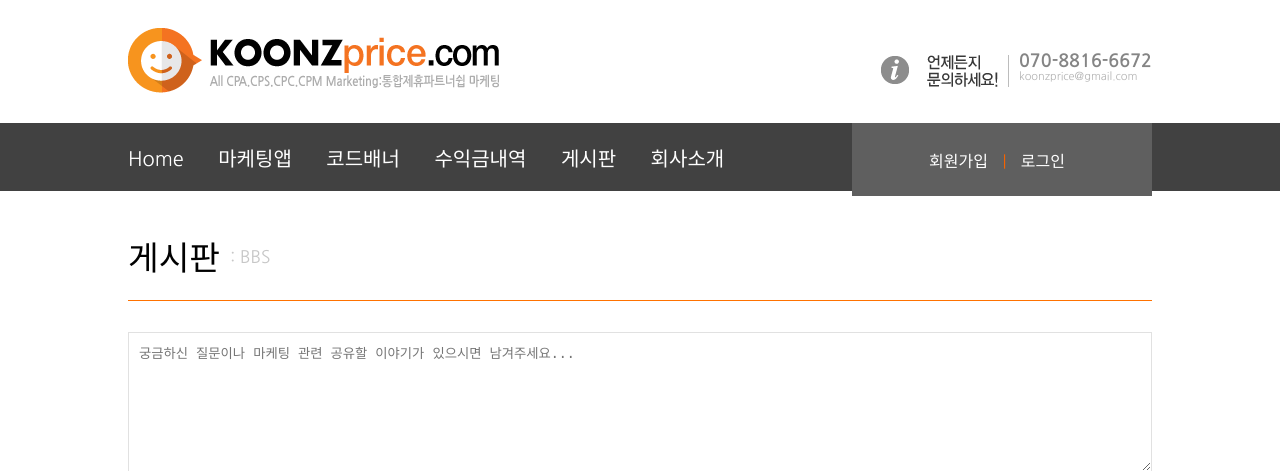
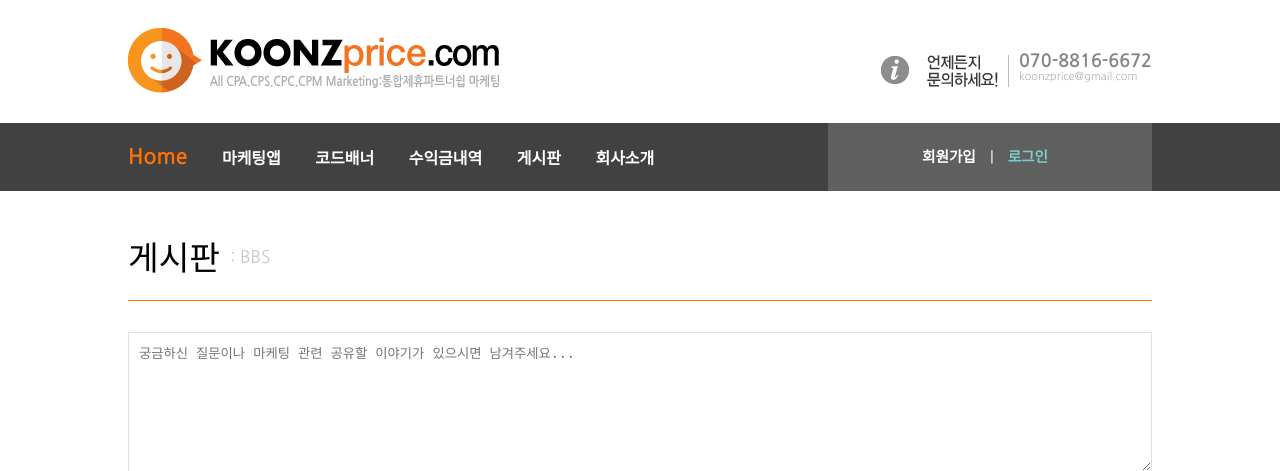
Before and after one commit to barakoonz/koonzprice, a PHP site: page /BBS.php in a window 1280 px wide. Shown: the top 471 px of the page. Run offline with PHP 8.4, Linux system fonts and the light colour scheme; data that the repository does not hold is empty.

Commit message:
수정
메뉴바태그들 정

```diff
--- a/00_header.php
+++ b/00_header.php
@@ -116,19 +116,26 @@
     </div>
     <!--메뉴부분 -->
     <nav class="topNav">
-        <div class="NavBox">
+        <div class="Box1024">
             <div class="NavBoxLeft">
-                <span><a href="<?=$PageName[0]?>.php">Home</a></span>
-                <span><a href="<?=$PageName[1]?>.php">마케팅앱</a></span>
-                <span><a href="<?=$PageName[2]?>.php">코드배너</a></span>
-                <span><a href="<?=$PageName[3]?>.php">수익금내역</a></span>
-                <span><a href="<?=$PageName[4]?>.php">게시판</a></span>
-                <span><a href="<?=$PageName[5]?>.php">회사소개</a></span>
+                <span class="NavBoxLeft_me"><a href="<?=$PageName[0]?>.php">Home</a></span>
+                <span class="NavBoxLeft_Default"><a href="<?=$PageName[1]?>.php">마케팅앱</a></span>
+                <span class="NavBoxLeft_Default"><a href="<?=$PageName[2]?>.php">코드배너</a></span>
+                <span class="NavBoxLeft_Default"><a href="<?=$PageName[3]?>.php">수익금내역</a></span>
+                <span class="NavBoxLeft_Default"><a href="<?=$PageName[4]?>.php">게시판</a></span>
+                <span class="NavBoxLeft_Default"><a href="<?=$PageName[5]?>.php">회사소개</a></span>
             </div>
             <div class="NavBoxRight">
-                <span><a href="<?=$PageName[6]?>.php">회원가입</a></span>
-                <span>|</span>
-                <span><a href="#" class="btn-example" onclick="layer_open('loginPopup');return false;">로그인</a></span>
+                <!--로그인전-->
+                <span class="NavBoxRight_join">
+                    <a href="<?=$PageName[6]?>.php">회원가입</a>
+                </span>
+                <span class="NavBoxLeftCenter">|</span>
+                <span class="NavBoxRight_login">
+                    <a href="#" class="btn-example" onclick="layer_open('loginPopup');return false;">로그인</a>
+                </span>
+                <!--로그인전-->
+                <!--로그인후-->
             </div>
         </div>
     </nav>
--- a/css/main.css
+++ b/css/main.css
@@ -109,70 +109,105 @@ body {
 }
 
 /*메뉴*/
-/*메누 네비게이터*/
+
 .topNav {
+    float: left;
+    clear: left;
 	width: 100%;
-	margin: 0 auto;
-	background-color: #414141;
+	margin: 0 auto 0 auto;
+    background-color:#414141;
 	height: 68px;
-	clear:left;
-	float:left;
 }
 
 .NavBox {
-	background-color: #414141;
 	height: 68px;
 	margin: auto;
 	width: 1024px;
 
 }
 .NavBoxLeft {
-    width:700px
-	margin-top: 0px;
-	padding-top: 20px;
-	float: left;
+    width: 700px;
+    height: 68px;
+	margin: 0 0 0 0;
+    float: left; clear: left;
+    font-weight: bold; line-height: 68px;
 }
 .NavBoxLeft span {
-	padding: 0px 30px 0px 0px;
+	padding:0 30 0 0;
 }
-.NavBoxLeft span a{
-	color: #FF7200;
+.NavBoxRight span {
+	padding:0 10 0 0;
+}
+
+.NavBoxLeft_me{
 	text-decoration: none;
-	color: #FFFFFF;
-	font-size:15pt;
-    font-weight: 500;
 }
-.NavBoxLeft span a:hover{
+.NavBoxLeft_me a{
+	text-decoration: none;
+    color: #FF7200;
+    font-size: 16pt;
+}
+.NavBoxLeft_me a:hover{
+	text-decoration: none;
+	color: #00F8F3;
+}
+.NavBoxLeft_Default{
+	color: white;
+	text-decoration: none;
+    font-size: 12pt;
+}
+.NavBoxLeft_Default a{
+	text-decoration: none;
+    color: #fff;
+}
+.NavBoxLeft_Default a:hover{
 	text-decoration: none;
 	color: #00F8F3;
 }
 
+
 .NavBoxRight{
-	color: #F56300;
-	float: right;
+	font-size:11pt;font-weight: bold;
+    float: left;
 	text-align: center;
 	background-color: #5F5F5F;
-	padding-top: 25px;
-	padding-left: 30px;
-	padding-right: 30px;
-	padding-bottom: 24px;
-	width: 240px;
-}
-.NavBoxRight span {
-	padding: 0px 10px 10px 0px;
-}
-.NavBoxRight a{
-    color: #CDEBF0;
-	text-decoration: none;
-	color: #FFFFFF;
-	font-size:12pt;
-    font-weight: 500;
+	padding: 0 0 0 0;
+    width: 324px;
+    height: 68px;
+    line-height: 68px;
 
 }
+
+.NavBoxLeftCenter {
+    color: #CECECE
+
+}
+.NavBoxRight_login {
+    padding:0 30 0 0;
+
+}
+.NavBoxRight_join {
+    padding:0 30 0 0;
+
+}
+
+
+.NavBoxRight_join a{
+    color: white;
+    text-decoration: none;
+
+}
+.NavBoxRight_login a{
+    color: 7accc8;
+    text-decoration: none;
+
+}
+
 .NavBoxRight a:hover{
-	color: #E7F507;
+	color: #e3ff00;
 	text-decoration: none;
 }
+
 /*메인비주얼*/
 
 .MainVisBox {
```
Also changed, not shown: img/nav_icon_join.png (added), img/nav_icon_mem.png (added).
